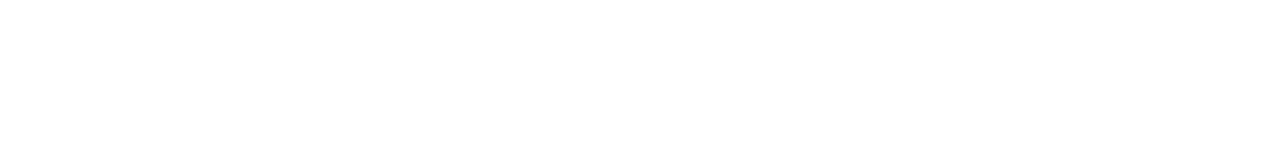
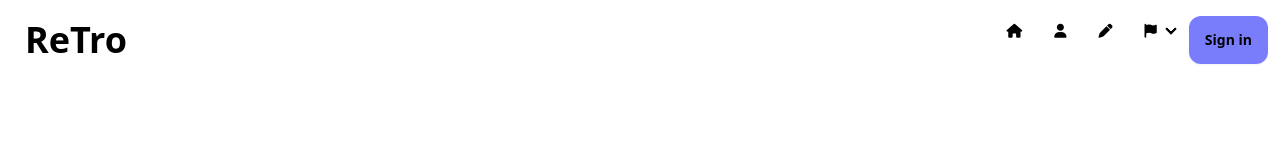
Before and after one commit to akborshanto/RETRO_FORUM, a plain HTML site: page index.html in a window 1280 px wide. Drawn offline with nearby package versions, Linux system fonts and the light colour scheme.

Commit message:
navbar-complete

```diff
--- a/index.html
+++ b/index.html
@@ -12,11 +12,63 @@
 </head>
 <body>
 <!-- icon -->
-<!-- <i class="fa-solid fa-house"></i> -->
+<!--
+
+
+
+
+
+-->
 <!-- =========================================================
                         HEADER
 ============================================================-->
 <header>
+
+<!-- =========================================================
+                        NAVBAR
+============================================================-->
+
+<section id="navbar_section" class="navbar-section">
+<div class="container mx-auto">
+
+
+
+    <div class="navbar bg-white">
+        <div class="flex-1">
+          <a class="btn btn-ghost lg:text-4xl font-bold ">ReTro</a>
+        </div>
+        <div class="flex-none">
+          <ul class="menu menu-horizontal px-1">
+            <li>  <i class="fa-solid fa-house" title="Home"></i></li>
+            <li> <i class="fa-solid fa-user" title="contact"></i></li>
+            <li> <i class="fa-solid fa-pen" title="Pen"></i></li>
+            <li>
+              <details>
+                <summary>
+                    <i class="fa-solid fa-flag" title="flag"></i>
+                </summary>
+                <ul class="p-2 bg-white rounded-t-none">
+                  <li><a>Home</a></li>
+                  <li><a>Contact</a></li>
+                </ul>
+              </details>
+            </li>
+
+            <button class="btn border-none text-black rounded-xl bg-[#797DFC]">Sign in</button>
+          </ul>
+        </div>
+      </div>
+
+</div>
+
+
+
+
+</section>
+
+
+
+
 
 </header>
 <!-- =========================================================
```
